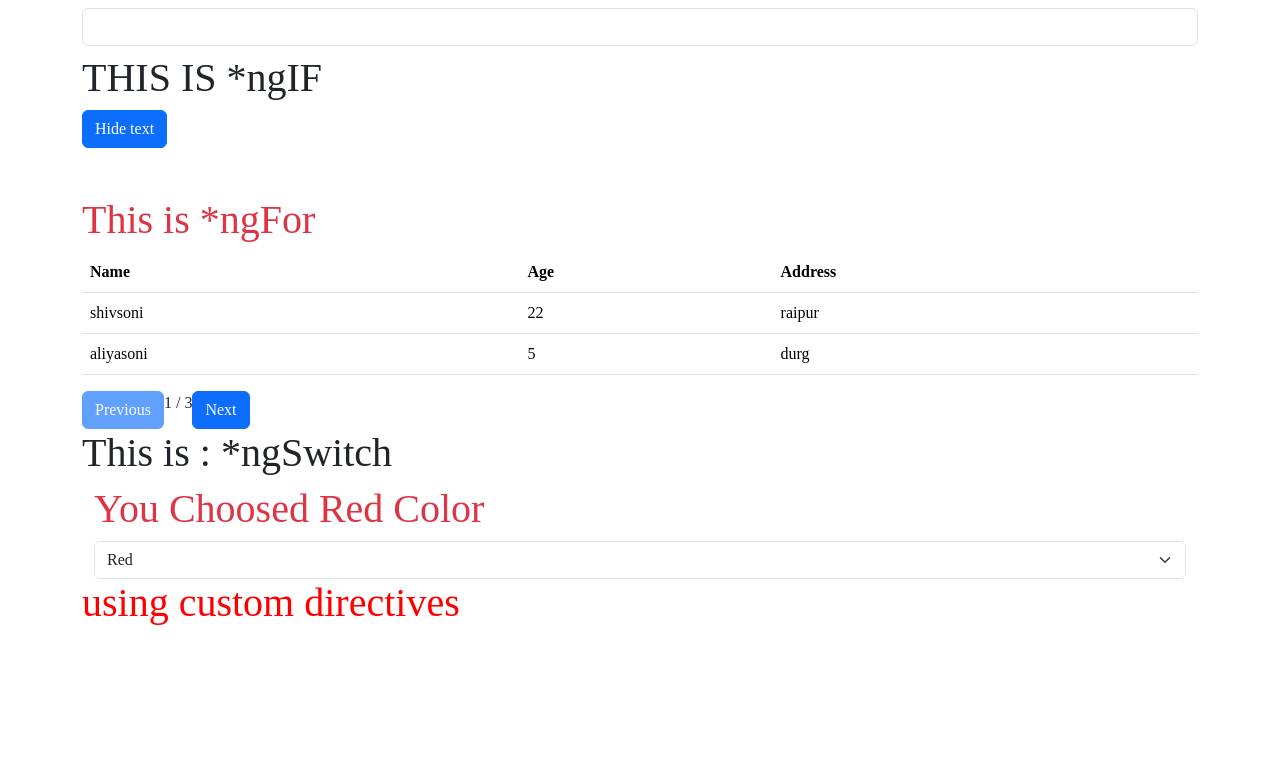
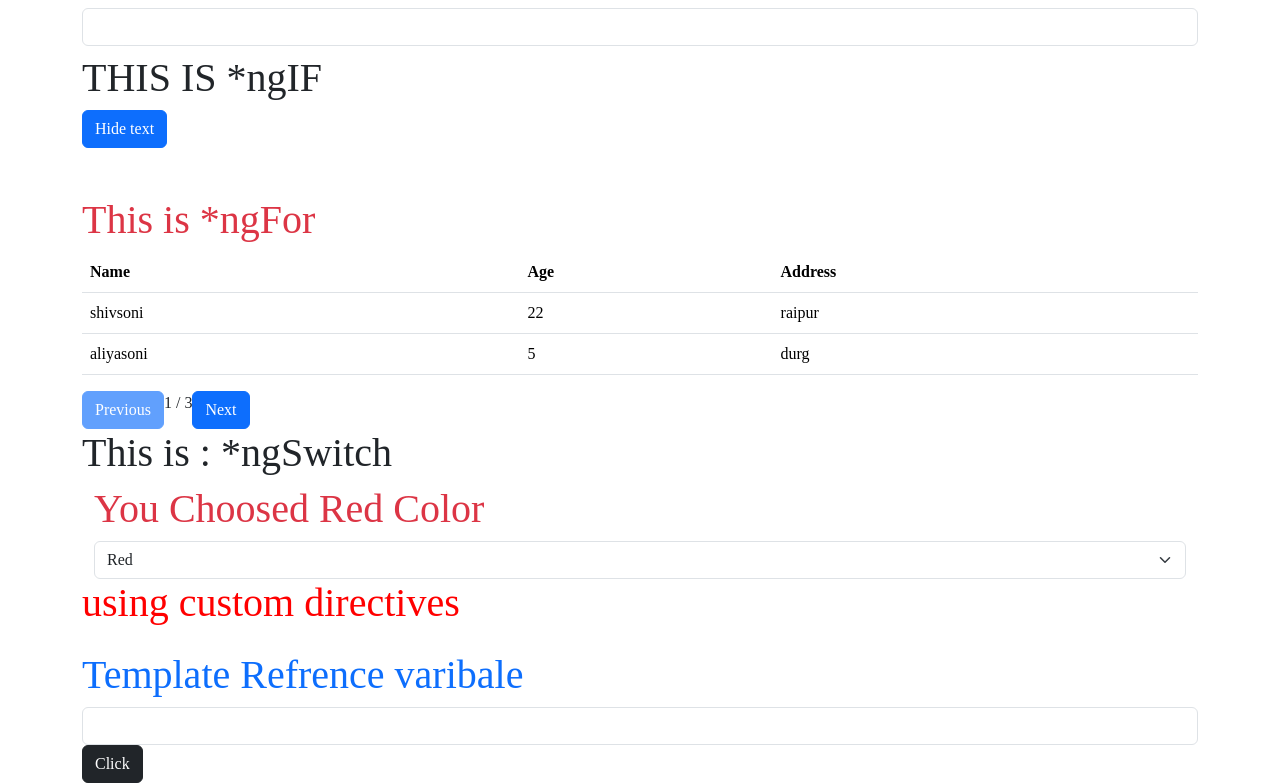
Before and after one commit to Shiv392/Complete-ANGULAR, an Angular app in the folder angular_complete/: page / in a window 1280 px wide. Shown: the part 967-1750 px from the top of the page. Before the commit the page ends 1602 px from the top, so only its background shows below. Built offline with nearby package versions, Linux system fonts and the light colour scheme.

Commit message:
added template refrence variable

```diff
--- a/angular_complete/src/app/app.component.html
+++ b/angular_complete/src/app/app.component.html
@@ -12,4 +12,5 @@
     <app-ngfor></app-ngfor>
     <app-ngswitch></app-ngswitch>
     <app-customdirectiveusing></app-customdirectiveusing>
+    <app-template-ref></app-template-ref>
 </div>
--- a/angular_complete/src/app/app.module.ts
+++ b/angular_complete/src/app/app.module.ts
@@ -17,6 +17,7 @@ import { NgforComponent } from './directives/ngfor/ngfor.component';
 import { NgswitchComponent } from './directives/ngswitch/ngswitch.component';
 import { CustomDirective } from './directives/custom.directive';
 import { CustomdirectiveusingComponent } from './directives/customdirectiveusing/customdirectiveusing.component';
+import { TemplateRefComponent } from './template-ref/template-ref.component';
 
 
 
@@ -34,6 +35,7 @@ import { CustomdirectiveusingComponent } from './directives/customdirectiveusing
     NgswitchComponent,
     CustomDirective,
     CustomdirectiveusingComponent,
+    TemplateRefComponent,
   ],
   imports: [
     BrowserModule,
--- /dev/null
+++ b/angular_complete/src/app/template-ref/template-ref.component.html
@@ -0,0 +1,3 @@
+<h1 class="text text-primary mt-4">Template Refrence varibale</h1>
+<input type="text" #inputRef class="form-control" id="inputref" name="input">
+<button (click)="getRefrence(inputRef)" class="btn btn-dark">Click</button>
--- /dev/null
+++ b/angular_complete/src/app/template-ref/template-ref.component.ts
@@ -0,0 +1,13 @@
+import { Component } from '@angular/core';
+
+@Component({
+  selector: 'app-template-ref',
+  templateUrl: './template-ref.component.html',
+  styleUrls: ['./template-ref.component.css']
+})
+export class TemplateRefComponent {
+  getRefrence(input:any){
+    console.log(input);
+
+  }
+}
```
Also changed, not shown: angular_complete/src/app/template-ref/template-ref.component.css (added), 1 other file (tests, documents, lock files or other folders).
